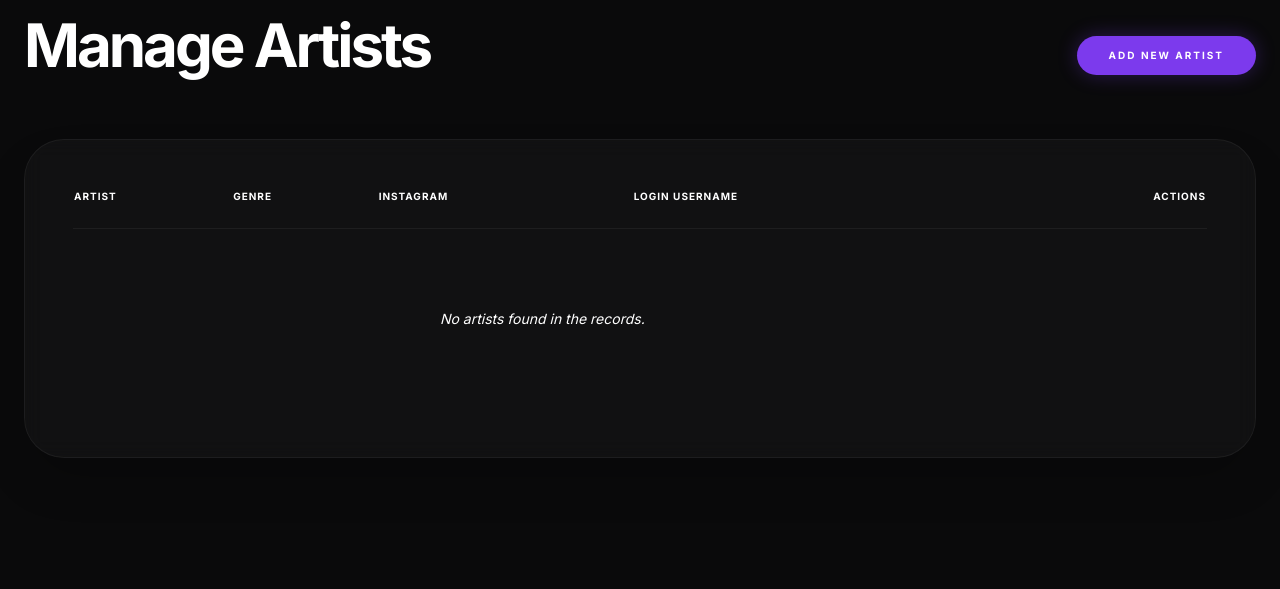
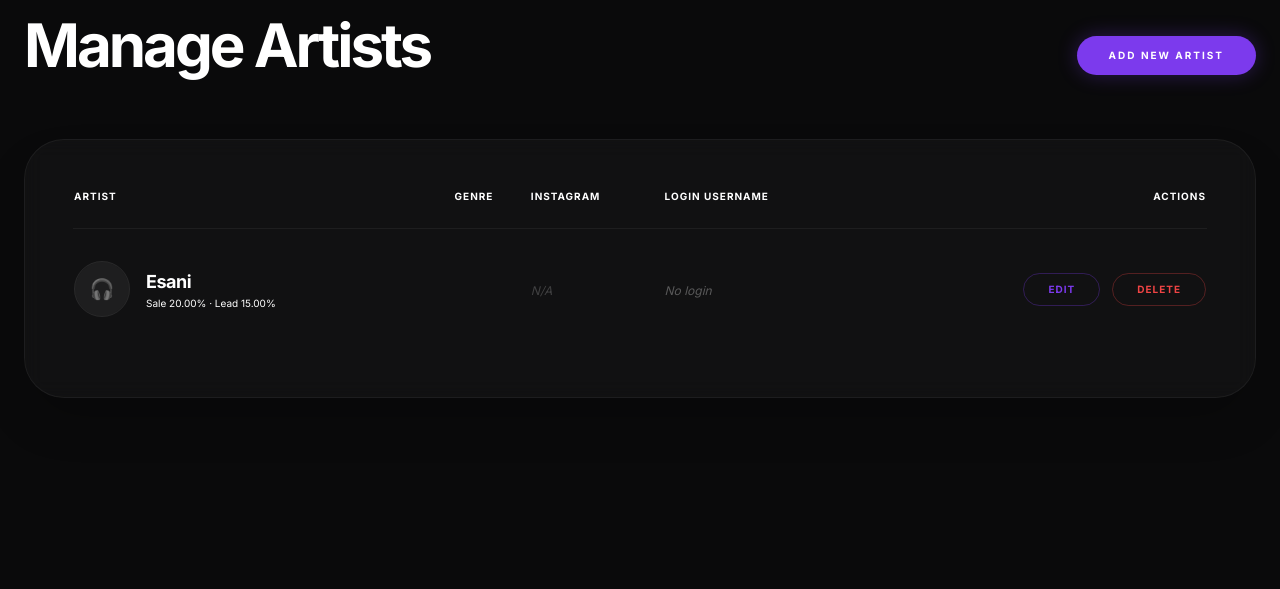
Before and after one commit to ajayanilsree/wildhighnights, a Django app: page /dashboard/artists/ in a window 1280 px wide. Shown: the part 144-733 px from the top of the page. Run offline with Django 5.2, Linux system fonts and the light colour scheme; the visitor is signed in with stand-in values (Sample User, id 1); data comes from the database, SQL or seed files in the repository; data that the repository does not hold is empty; some libraries are stand-ins or nearby versions.

Commit message:
esani  update

```diff
--- a/whn-bookings/bookings/admin.py
+++ b/whn-bookings/bookings/admin.py
@@ -9,8 +9,9 @@ class ArtistAvailabilityAdmin(admin.ModelAdmin):
 
 @admin.register(Artist)
 class ArtistAdmin(admin.ModelAdmin):
-    list_display = ('name', 'slug', 'genre')
+    list_display = ('name', 'slug', 'genre', 'sales_commission_percentage', 'lead_commission_percentage')
     prepopulated_fields = {'slug': ('name',)}
+    fields = ('user', 'name', 'slug', 'genre', 'instagram', 'artist_image', 'sales_commission_percentage', 'lead_commission_percentage')
 
 @admin.register(Booking)
 class BookingAdmin(admin.ModelAdmin):
--- a/whn-bookings/bookings/models.py
+++ b/whn-bookings/bookings/models.py
@@ -1,6 +1,7 @@
 from django.db import models
 from django.utils.text import slugify
 from django.contrib.auth.models import User
+from decimal import Decimal
 
 class Artist(models.Model):
     user = models.OneToOneField(User, on_delete=models.CASCADE, null=True, blank=True)
@@ -9,6 +10,8 @@ class Artist(models.Model):
     genre = models.CharField(max_length=100, blank=True)
     instagram = models.CharField(max_length=255, blank=True)
     artist_image = models.ImageField(upload_to="artists/", blank=True, null=True)
+    sales_commission_percentage = models.DecimalField(max_digits=5, decimal_places=2, default=Decimal('85.00'))
+    lead_commission_percentage = models.DecimalField(max_digits=5, decimal_places=2, default=Decimal('90.00'))
 
     def save(self, *args, **kwargs):
         if not self.slug:
--- a/whn-bookings/bookings/views.py
+++ b/whn-bookings/bookings/views.py
@@ -1,6 +1,6 @@
 from django.shortcuts import render, redirect, get_object_or_404
 from django.http import JsonResponse
-from decimal import Decimal
+from decimal import Decimal, InvalidOperation
 import calendar
 import json
 from django.contrib.auth import authenticate, login, logout
@@ -124,13 +124,33 @@ def crm_queryset(base_qs):
 
 def booking_split(booking):
     if booking.booking_type == 'Sale':
-        return Decimal('0.85'), "85%"
+        pct = booking.artist.sales_commission_percentage
+        return pct / Decimal('100'), format_percentage(pct)
     if booking.booking_type == 'Lead':
-        return Decimal('0.90'), "90%"
+        pct = booking.artist.lead_commission_percentage
+        return pct / Decimal('100'), format_percentage(pct)
     if booking.booking_type == 'Custom':
         custom_pct = booking.custom_artist_percentage or Decimal('0.00')
         return custom_pct / Decimal('100'), format_percentage(custom_pct)
     return Decimal('0.90'), "90%"
+
+
+def attach_conversion_commission(lead):
+    if not lead.conversion_artist or lead.conversion_deal_amount is None:
+        lead.conversion_commission_percentage = None
+        lead.conversion_commission_amount = None
+        return lead
+
+    percentage = (
+        lead.conversion_artist.sales_commission_percentage
+        if lead.type == 'sale'
+        else lead.conversion_artist.lead_commission_percentage
+    )
+    lead.conversion_commission_percentage = percentage
+    lead.conversion_commission_amount = (
+        lead.conversion_deal_amount * percentage / Decimal('100')
+    ).quantize(Decimal('0.01'))
+    return lead
 
 
 def booking_financials(booking):
@@ -687,12 +707,27 @@ def add_artist_view(request):
         username = request.POST.get('username')
         password = request.POST.get('password')
 
-        # Create User
-        if User.objects.filter(username=username).exists():
+        try:
+            sales_commission_percentage = Decimal(request.POST.get('sales_commission_percentage', '85'))
+            lead_commission_percentage = Decimal(request.POST.get('lead_commission_percentage', '90'))
+            if not (Decimal('0') <= sales_commission_percentage <= Decimal('100')):
+                raise InvalidOperation
+            if not (Decimal('0') <= lead_commission_percentage <= Decimal('100')):
+                raise InvalidOperation
+        except (InvalidOperation, TypeError):
+            messages.error(request, 'Commission rates must be valid percentages between 0 and 100.')
+            return render(request, 'bookings/add_artist.html')
+
+        user = None
+        if username or password:
+            if not username or not password:
+                messages.error(request, 'Provide both username and password to create an artist login, or leave both blank.')
+                return render(request, 'bookings/add_artist.html')
+        if username and User.objects.filter(username=username).exists():
             messages.error(request, 'Username already exists.')
             return render(request, 'bookings/add_artist.html')
-
-        user = User.objects.create_user(username=username, password=password)
+        if username:
+            user = User.objects.create_user(username=username, password=password)
 
         # Create Artist
         Artist.objects.create(
@@ -700,7 +735,9 @@ def add_artist_view(request):
             name=name,
             genre=genre,
             instagram=instagram,
-            artist_image=artist_image
+            artist_image=artist_image,
+            sales_commission_percentage=sales_commission_percentage,
+            lead_commission_percentage=lead_commission_percentage,
         )
         log_activity(
             f"Artist created: {name}",
@@ -721,6 +758,18 @@ def edit_artist_view(request, artist_id):
         artist.name = request.POST.get('name')
         artist.genre = request.POST.get('genre', '')
         artist.instagram = request.POST.get('instagram', '')
+        try:
+            sales_commission_percentage = Decimal(request.POST.get('sales_commission_percentage', '85'))
+            lead_commission_percentage = Decimal(request.POST.get('lead_commission_percentage', '90'))
+            if not (Decimal('0') <= sales_commission_percentage <= Decimal('100')):
+                raise InvalidOperation
+            if not (Decimal('0') <= lead_commission_percentage <= Decimal('100')):
+                raise InvalidOperation
+        except (InvalidOperation, TypeError):
+            messages.error(request, 'Commission rates must be valid percentages between 0 and 100.')
+            return render(request, 'bookings/edit_artist.html', {'artist': artist})
+        artist.sales_commission_percentage = sales_commission_percentage
+        artist.lead_commission_percentage = lead_commission_percentage
 
         new_username = request.POST.get('username')
         new_password = request.POST.get('new_password')
@@ -737,6 +786,14 @@ def edit_artist_view(request, artist_id):
                 user.set_password(new_password)
 
             user.save()
+        elif new_username or new_password:
+            if not new_username or not new_password:
+                messages.error(request, 'Provide both username and password to create an artist login, or leave both blank.')
+                return render(request, 'bookings/edit_artist.html', {'artist': artist})
+            if User.objects.filter(username=new_username).exists():
+                messages.error(request, 'Username already exists.')
+                return render(request, 'bookings/edit_artist.html', {'artist': artist})
+            artist.user = User.objects.create_user(username=new_username, password=new_password)
 
         # Update Image
         if 'artist_image' in request.FILES:
@@ -2104,6 +2161,9 @@ def admin_crm_view(request):
         week_sales=Count('id', filter=Q(created_at__date__gte=week_start, type='sale')),
         month_leads=Count('id', filter=Q(created_at__date__gte=month_start, type='lead')),
     )
+
+    for lead in leads:
+        attach_conversion_commission(lead)
 
     conversion_payload = [
         {
@@ -2399,6 +2459,9 @@ def employee_crm_view(request):
         converted_sale_amount=Sum('conversion_deal_amount', filter=Q(status=CONVERTED_BOOKED_STATUS, type='sale')),
     )
 
+    for lead in leads:
+        attach_conversion_commission(lead)
+
     leads_payload = [
         {
             'id': lead.id,
@@ -2411,6 +2474,8 @@ def employee_crm_view(request):
             'follow_up_date': lead.follow_up_date.isoformat() if lead.follow_up_date else '',
             'conversion_deal_amount': str(lead.conversion_deal_amount) if lead.conversion_deal_amount is not None else '',
             'conversion_artist': lead.conversion_artist_id or '',
+            'conversion_commission_percentage': str(lead.conversion_commission_percentage) if lead.conversion_commission_percentage is not None else '',
+            'conversion_commission_amount': str(lead.conversion_commission_amount) if lead.conversion_commission_amount is not None else '',
             'notes': lead.notes or '',
             'status': lead.status,
             'status_label': lead.status,
--- a/whn-bookings/templates/bookings/admin_crm.html
+++ b/whn-bookings/templates/bookings/admin_crm.html
@@ -174,6 +174,9 @@
                                     <span class="px-3 py-1 rounded-full bg-whn-blue/20 text-whn-blue text-[10px] font-bold tracking-wider uppercase">Lead</span>
                                     {% endif %}
                                     <span class="text-[10px] font-bold uppercase tracking-widest text-white/50">{{ lead.status }}</span>
+                                    {% if lead.conversion_artist and lead.conversion_deal_amount != None %}
+                                    <span class="text-[10px] text-whn-tertiary">{{ lead.conversion_artist.name }} share: {{ lead.conversion_commission_percentage }}% (₹{{ lead.conversion_commission_amount|floatformat:2 }})</span>
+                                    {% endif %}
                                 </div>
                             </td>
                             <td class="py-6">
--- a/whn-bookings/templates/bookings/employee_crm.html
+++ b/whn-bookings/templates/bookings/employee_crm.html
@@ -180,6 +180,9 @@
                                     {% endif %}
 
                                     <span class="text-[10px] font-bold uppercase tracking-widest text-white/50">{{ lead.status }}</span>
+                                    {% if lead.conversion_artist and lead.conversion_deal_amount != None %}
+                                    <span class="text-[10px] text-whn-tertiary">{{ lead.conversion_artist.name }} share: {{ lead.conversion_commission_percentage }}% (₹{{ lead.conversion_commission_amount|floatformat:2 }})</span>
+                                    {% endif %}
                                 </div>
                             </td>
                             <td class="py-6">
--- a/whn-bookings/templates/bookings/manage_artists.html
+++ b/whn-bookings/templates/bookings/manage_artists.html
@@ -43,7 +43,10 @@
                                         <div class="w-full h-full bg-white/5 flex items-center justify-center text-xl">🎧</div>
                                         {% endif %}
                                     </div>
-                                    <span class="text-white font-black text-lg tracking-tight">{{ artist.name }}</span>
+                                    <div class="flex flex-col">
+                                        <span class="text-white font-black text-lg tracking-tight">{{ artist.name }}</span>
+                                        <span class="text-[10px] text-whn-tertiary">Sale {{ artist.sales_commission_percentage }}% · Lead {{ artist.lead_commission_percentage }}%</span>
+                                    </div>
                                 </div>
                             </td>
                             <td class="py-8 text-sm text-whn-tertiary">{{ artist.genre }}</td>
@@ -55,7 +58,11 @@
                                 {% endif %}
                             </td>
                             <td class="py-8">
+                                {% if artist.user %}
                                 <span class="px-4 py-1.5 rounded-lg bg-white/5 text-xs text-white/60 font-mono">@{{ artist.user.username }}</span>
+                                {% else %}
+                                <span class="text-white/30 text-xs italic">No login</span>
+                                {% endif %}
                             </td>
                             <td class="py-8 text-right">
                                 <div class="flex items-center justify-end gap-3 w-full">
```
Also changed, not shown: whn-bookings/bookings/tests.py (+61 -0 lines), whn-bookings/templates/bookings/add_artist.html (+14 -3 lines), whn-bookings/templates/bookings/edit_artist.html (+14 -3 lines), whn-bookings/bookings/migrations/0030_artist_commission_rates_and_esani.py (added).
